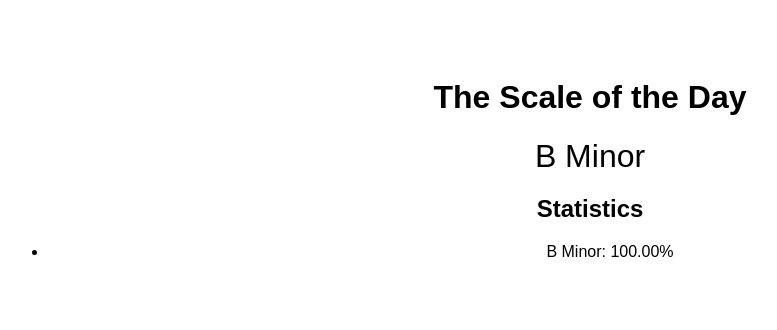
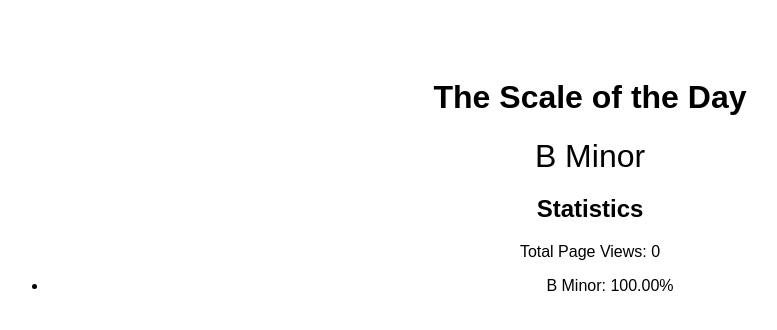
Before and after one commit to Dittersdorf/TheScaleOfTheDay, a plain HTML site: page index.html in a window 1280 px wide. Shown: the whole page, without its empty margins (50-827 px from the left). Drawn offline with Linux system fonts and the light colour scheme.

Commit message:
Update index.html

```diff
--- a/index.html
+++ b/index.html
@@ -24,6 +24,7 @@
     <div id="scale">Loading...</div>
     <div id="statistics">
         <h2>Statistics</h2>
+        <p>Total Page Views: <span id="total-views">0</span></p>
         <ul id="stats-list"></ul>
     </div>
     <script src="script.js"></script>
```
